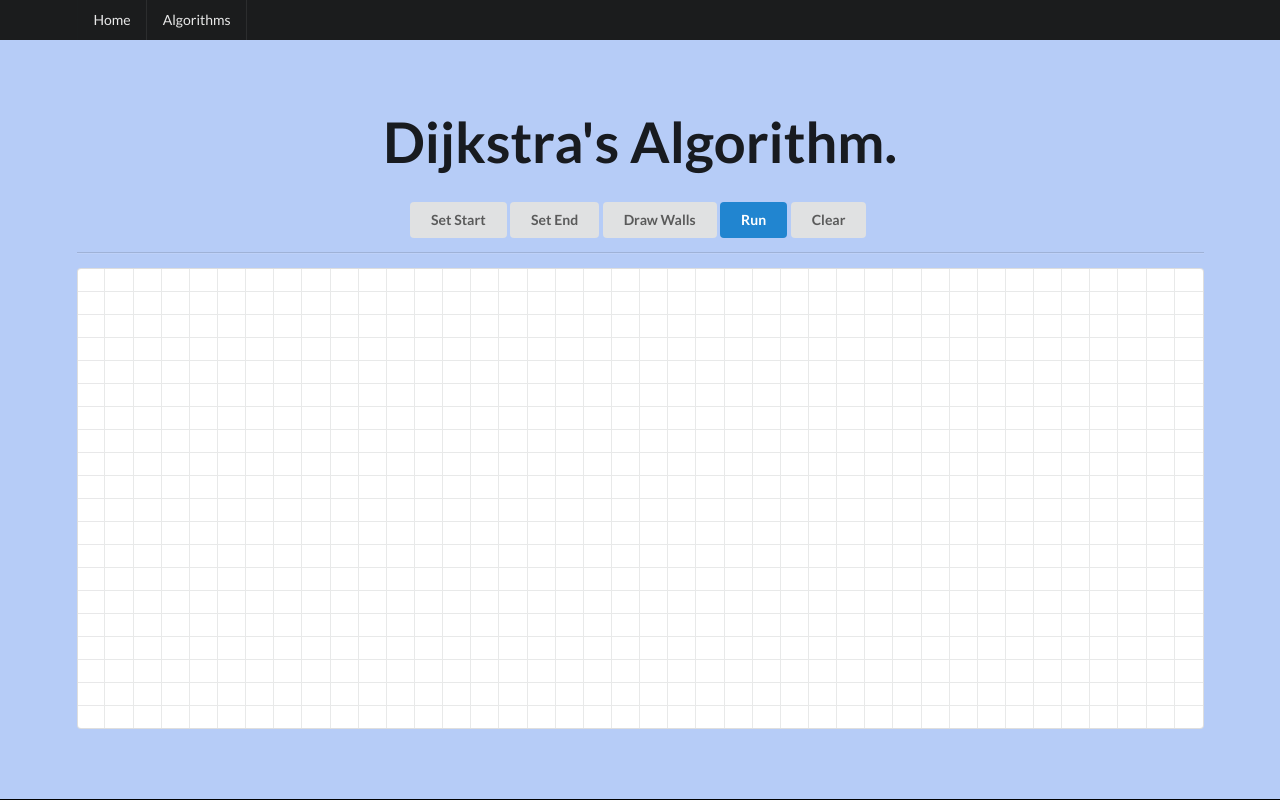
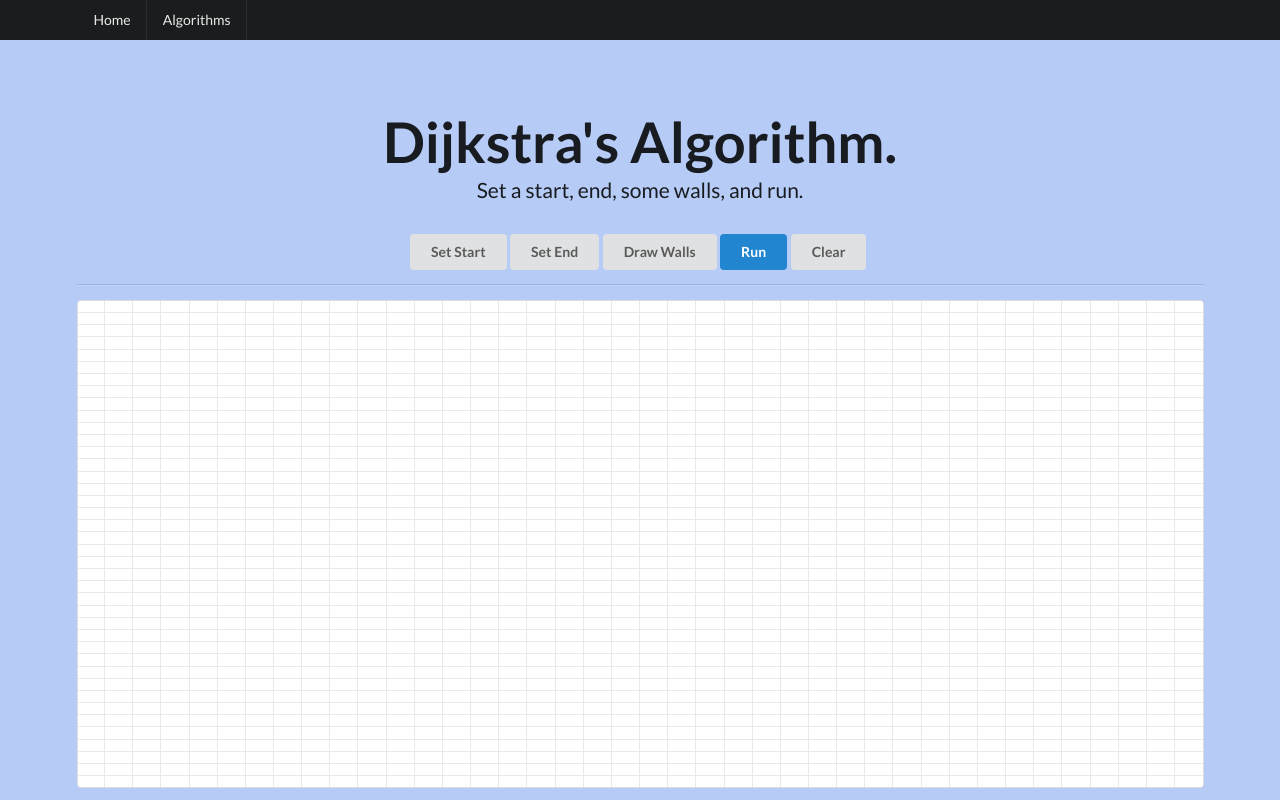
Before and after one commit to alex-clements/my-app, a Next.js app: page /dijkstraMethod in a window 1280 px wide. Shown: the top 800 px of the page. Built offline with nearby package versions, Linux system fonts and the light colour scheme.

Commit message:
fixed the infinite loop issue, expanded the grid

```diff
--- a/pages/dijkstraApp/dijkstraApp.js
+++ b/pages/dijkstraApp/dijkstraApp.js
@@ -15,8 +15,10 @@ export default class DijkstraApp extends React.Component {
       var myGraph = this.createGraph(data[0]);
       var startLocation = data[1] ? data[1][0].toString().padStart(2,"0") + data[1][1].toString().padStart(2,"0") : "0000";
       var endLocation = data[2] ? data[2][0].toString().padStart(2,"0") + data[2][1].toString().padStart(2,"0") : "1939";
-      var shortestPath = this.runDijkstra(myGraph,startLocation,endLocation);
-      this.updateGrid(data[0],shortestPath, startLocation, endLocation);
+      var solution = this.runDijkstra(myGraph,startLocation,endLocation);
+      var shortestPath = solution[0];
+      var solutionFound = solution[1];
+      solutionFound ? this.updateGrid(data[0],shortestPath, startLocation, endLocation) : null;
   }
 
   updateGrid(table, shortestPath, startLocation, endLocation) {
@@ -76,7 +78,6 @@ export default class DijkstraApp extends React.Component {
     });
 
     pq.enqueue([startNode, 0]);
-
     while (!pq.isEmpty()) {
       let shortestStep = pq.dequeue();
       let currentNode = shortestStep[0];
@@ -91,15 +92,20 @@ export default class DijkstraApp extends React.Component {
         }
       });
     }
-
     let path = [endNode];
     let lastStep = endNode;
+
+    let solutionFound = true;
 
     while (lastStep !== startNode) {
       path.unshift(backtrace[lastStep])
       lastStep = backtrace[lastStep]
+      if (lastStep == undefined) {
+        solutionFound = false;
+        break;
+      }
     }
-    return path;
+    return [path, solutionFound];
   }
 
   createGraph(table) {
--- a/pages/dijkstraApp/dijkstraTable.js
+++ b/pages/dijkstraApp/dijkstraTable.js
@@ -4,7 +4,7 @@ import DijkstraCell from './dijkstraCell.js'
 export default class DijkstraTable extends React.Component {
   constructor(props) {
     super(props);
-    this.state = {table: this.props.tableData, selectMethod: 'walls', startLocation: null, endLocation: null, pathPresent: this.props.pathPresent}
+    this.state = {table: this.props.tableData, selectMethod: 'start', startLocation: null, endLocation: null, pathPresent: this.props.pathPresent}
     this.handleCellChange = this.handleCellChange.bind(this);
     this.handleClear = this.handleClear.bind(this);
     this.onRunButton = this.onRunButton.bind(this);
@@ -20,7 +20,7 @@ export default class DijkstraTable extends React.Component {
     var i;
     var j;
     var myString;
-    for (i=0;i<20;i++) {
+    for (i=0;i<40;i++) {
       for (j=0; j<40; j++) {
         myString = i.toString().padStart(2,"0") + j.toString().padStart(2,"0")
         rowValues.push({id: myString, row: i, col: j, initClass: ''});
@@ -68,7 +68,7 @@ export default class DijkstraTable extends React.Component {
     var i;
     var j;
     var myString;
-    for (i=0;i<20;i++) {
+    for (i=0;i<40;i++) {
       for (j=0; j<40; j++) {
         myString = i.toString().padStart(2,"0") + j.toString().padStart(2,"0")
         rowValues.push({id: myString, row: i, col: j, initClass: ''});
@@ -109,11 +109,9 @@ export default class DijkstraTable extends React.Component {
         <button className="ui button" onClick={this.onWallsButton}>Draw Walls</button>
         <button className="ui primary button" onClick={this.onRunButton}>Run</button>
         <button className="ui button" value="clear" onClick={this.handleClear}>Clear</button>
-
-
     </div>
       <div className='ui horizonal divider'></div>
-      <table className='ui celled table'>
+      <table className='ui celled table very compact unstackable'>
         <tbody>
             { table }
         </tbody>
--- a/pages/dijkstraMethod.js
+++ b/pages/dijkstraMethod.js
@@ -19,6 +19,11 @@ export default function DijkstraMethod() {
           <h1 className={styles.title}>
             Dijkstra's Algorithm.
           </h1>
+          <p className={styles.description}>
+            Set a start, end, some walls, and run.
+          </p>
+
+
         </div>
       <div className='ui horizontal divider'></div>
         <DijkstraApp />
--- a/styles/globals.css
+++ b/styles/globals.css
@@ -94,3 +94,17 @@ a {
     background-color: #B4F8C8;
   }
 }
+
+.ui[class*="very compact"].table th {
+  padding-left: 0.1em;
+  padding-right: 0.1em;
+}
+
+.ui[class*="very compact"].table td {
+  padding: 0.1em 0.1em;
+}
+
+table {
+  user-drag: none;
+  user-select: none;
+}
```
